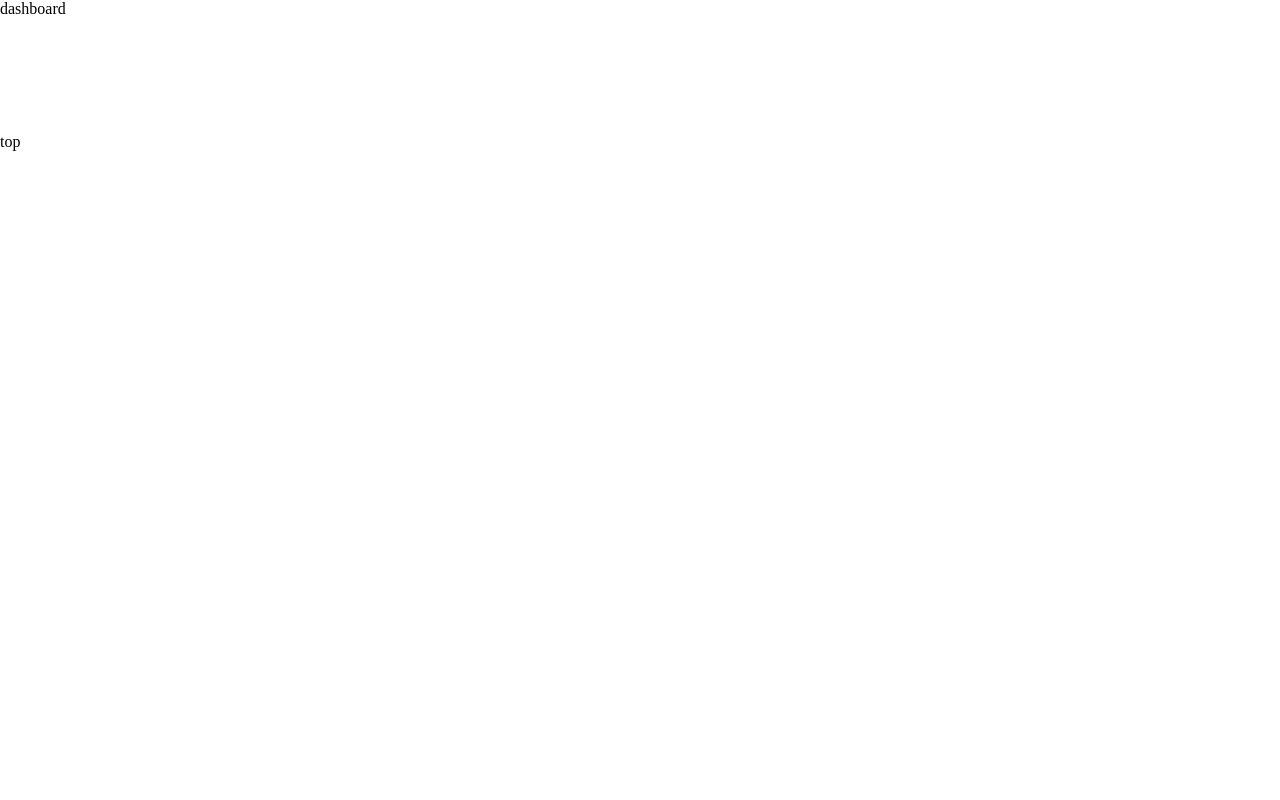
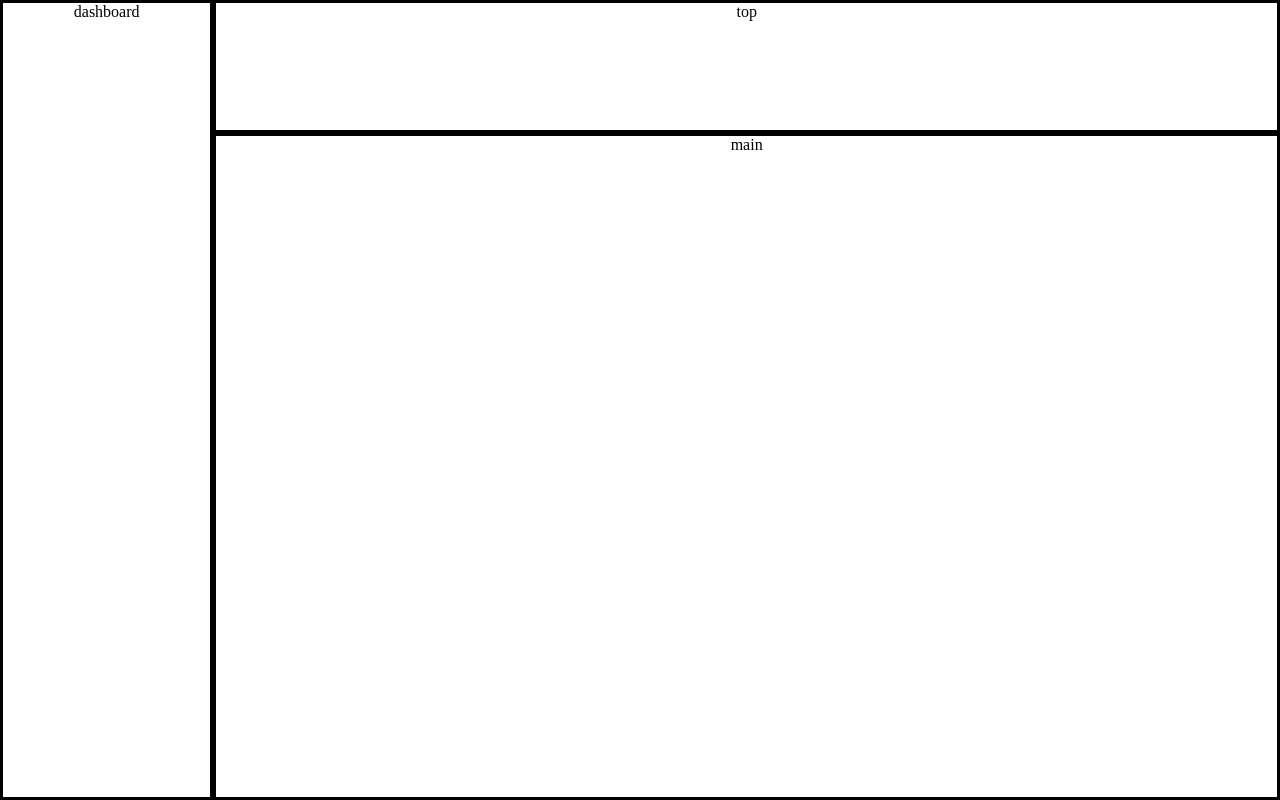
Before and after one commit to Wisey64/Adimin-Dashboard, a plain HTML site: page index.html in a window 1280 px wide. Drawn offline with Linux system fonts and the light colour scheme.

Commit message:
main three divs in position

```diff
--- a/index.html
+++ b/index.html
@@ -10,7 +10,7 @@
     <div class="container">
         <div class="sidebar">dashboard</div>
         <div class="top">top</div>
-        <div class="main"></div>
+        <div class="main">main</div>
     </div>
 </body>
 </html>
--- a/style.css
+++ b/style.css
@@ -9,11 +9,24 @@
 }
 .container{
     display: grid;
-    grid-template-columns: 1fr;
+    grid-template-columns: 1fr 5fr;
     grid-template-rows: 1fr 5fr;
     height: 100vh;
   width: 100vw;
 }
 .sidebar{
+    grid-area: 1/1/3/2;
+    text-align: center;
+    border: 3px solid black;
 
 }
+.top{
+    grid-area: 1/2/2/3;
+    text-align: center;
+    border: 3px solid black;
+}
+.main{
+    grid-area: 2/2/3/3;
+    text-align: center;
+    border: 3px solid black;
+}
```
